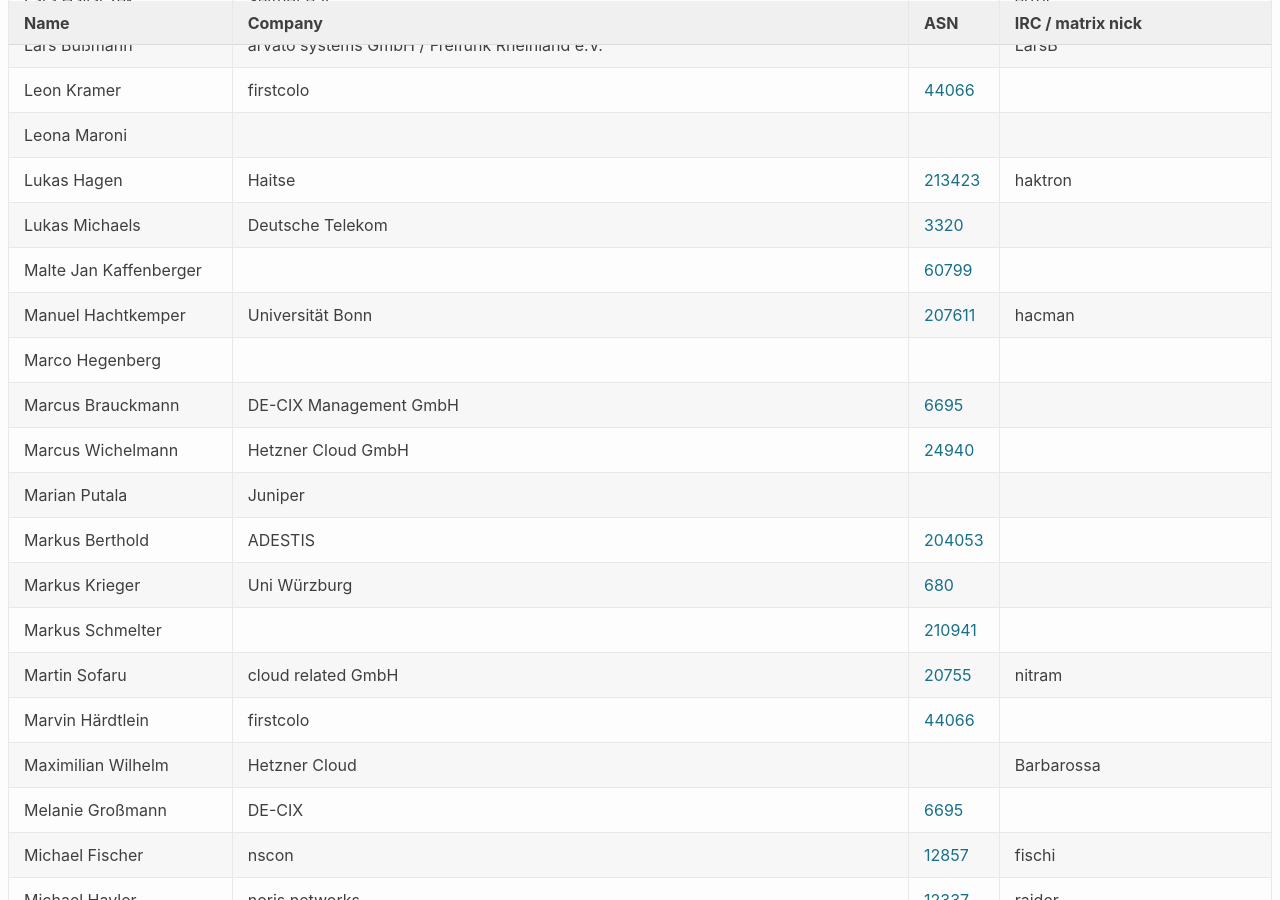
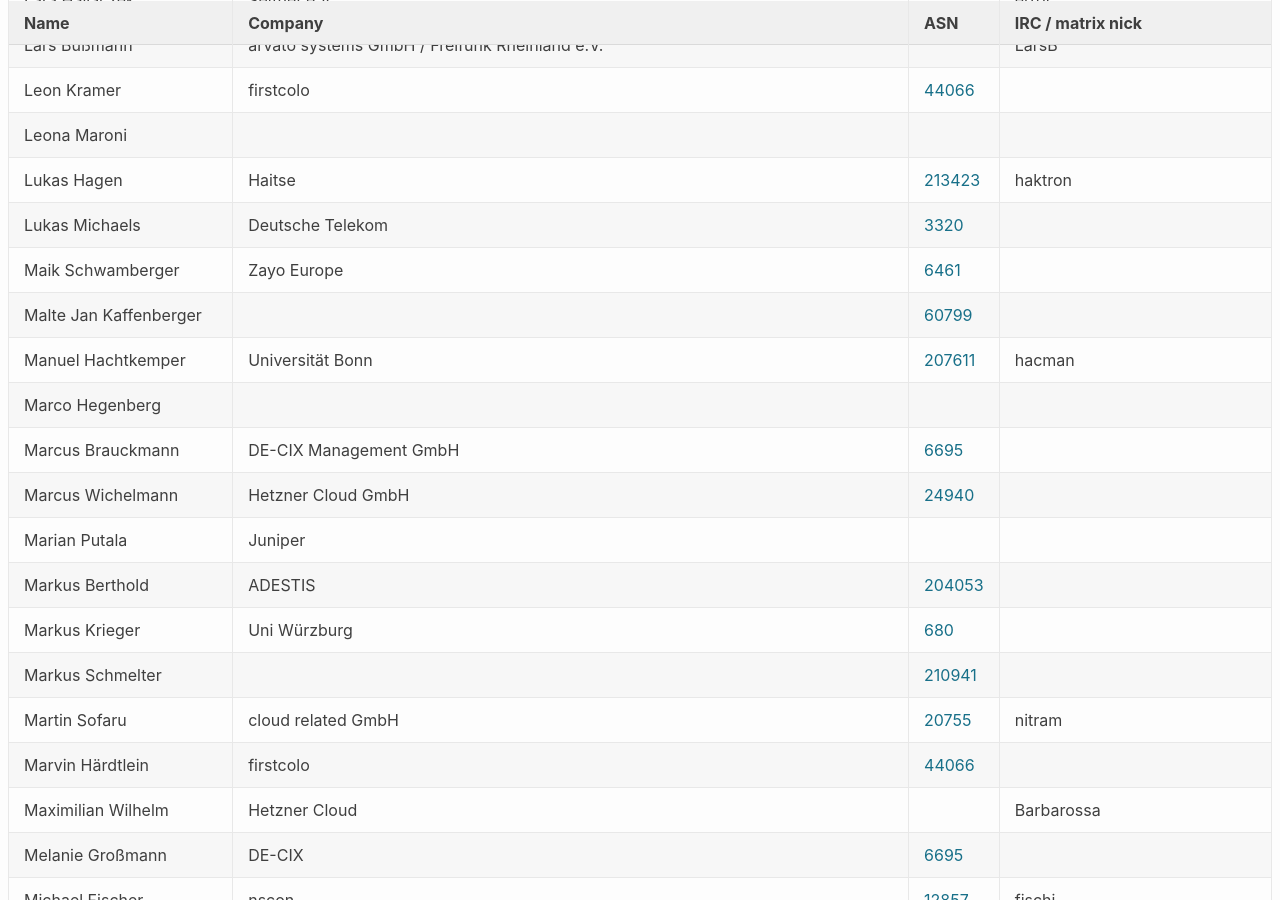
Before and after one commit to denog/pretix-attendeelist, a Jekyll site: the page built from denog17/index.markdown, in a window 1280 px wide and 900 px high, scrolled down 2113 px. Built offline with Jekyll 4.4.1, drawn with Linux system fonts in a browser that asks for light colours.

Commit message:
Latest data: Wed Jun  4 14:10:35 UTC 2025

```diff
--- a/_data/attendees_denog17_onsite.json
+++ b/_data/attendees_denog17_onsite.json
@@ -286,6 +286,12 @@
     "company": "Deutsche Telekom",
     "irc": null,
     "asn": "3320"
+  },
+  {
+    "name": "Maik Schwamberger",
+    "company": "Zayo Europe",
+    "irc": null,
+    "asn": "6461"
   },
   {
     "name": "Malte Jan Kaffenberger",
```
